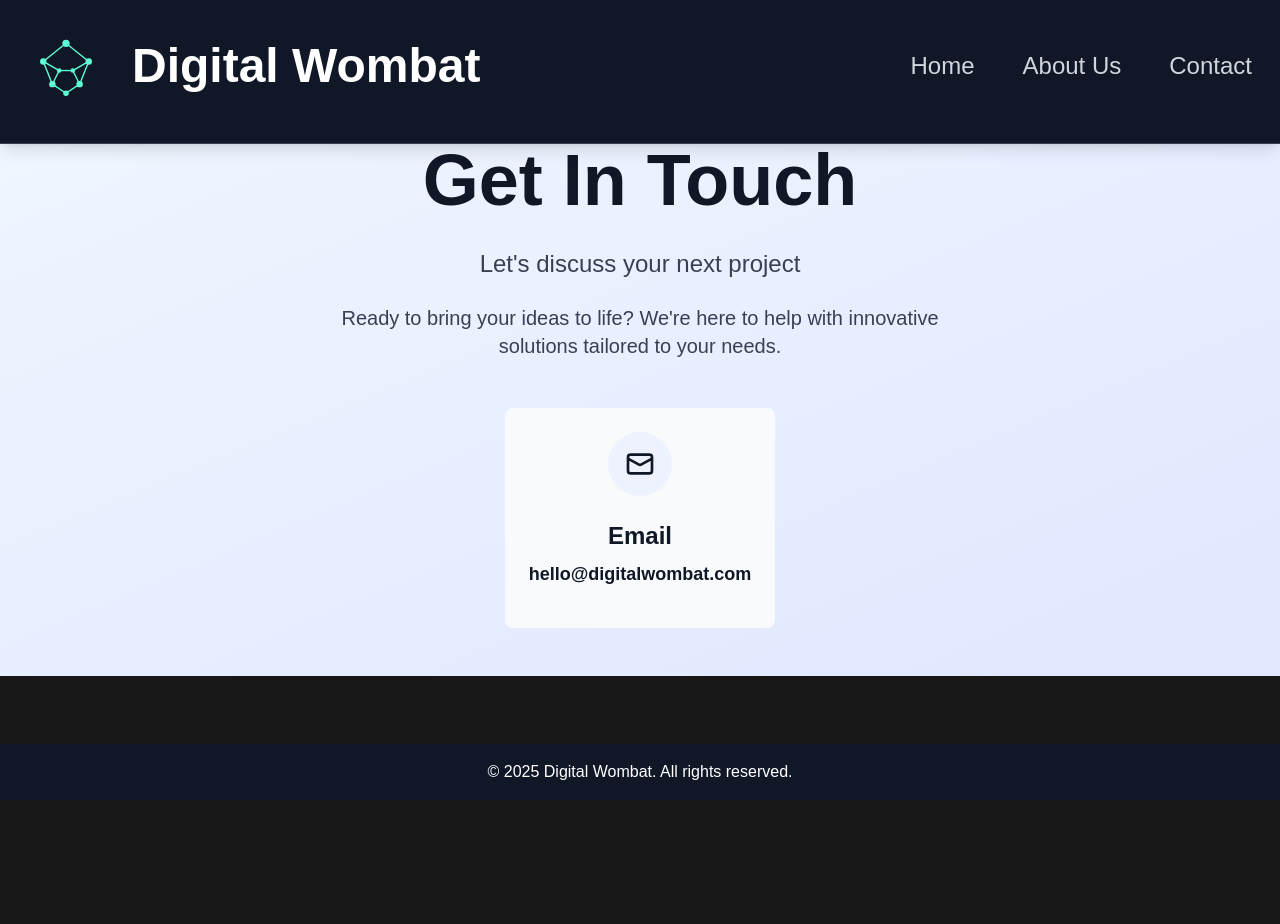
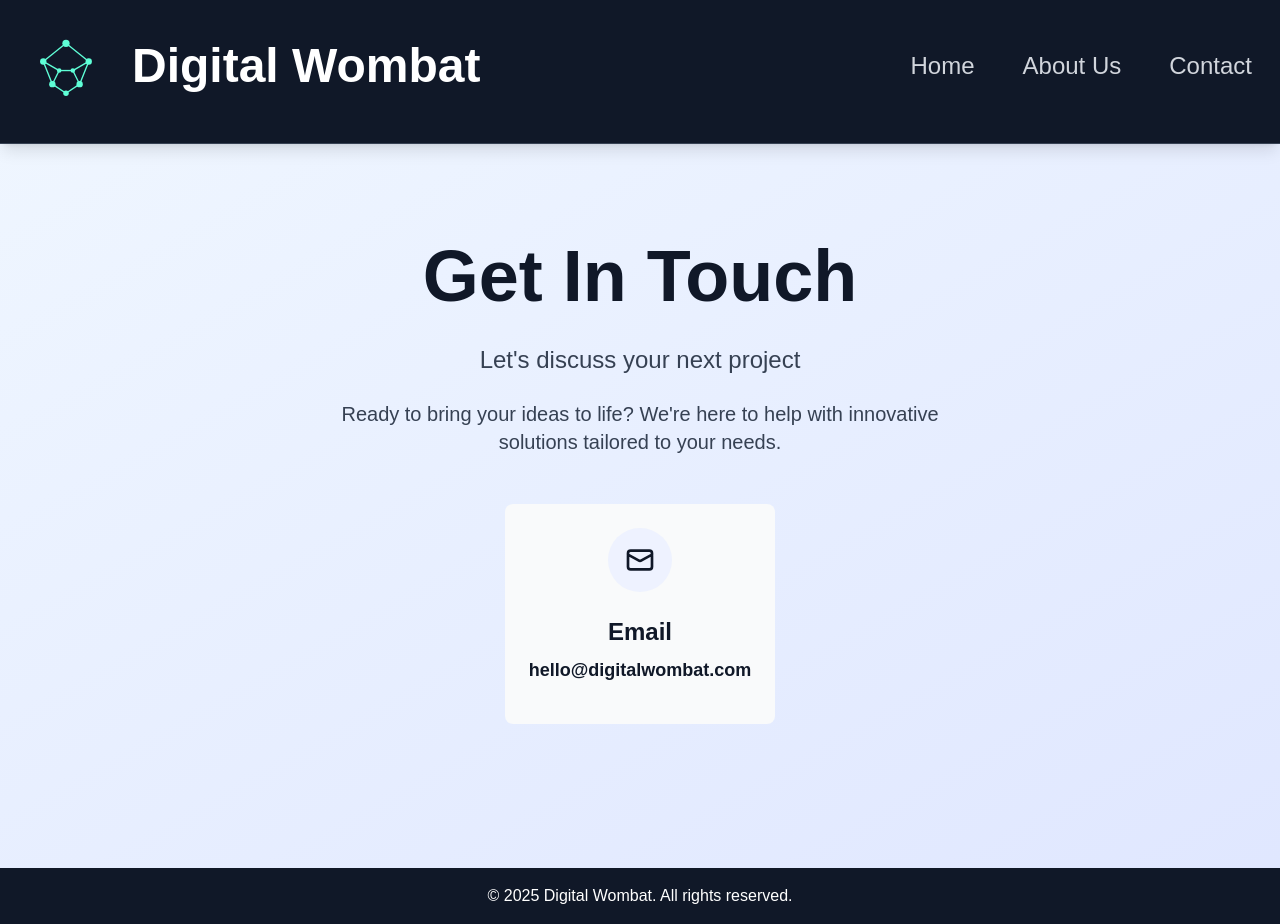
Before and after one commit to absurd-wombat/digital-wombat-website, a Next.js app: page /contact in a window 1280 px wide. Before the commit the page ends 800 px from the top, so only its background shows below. Built offline with nearby package versions, Linux system fonts and the light colour scheme.

Commit message:
improve hero section formatting - text stays in place

```diff
--- a/src/components/sections/HeroSection.tsx
+++ b/src/components/sections/HeroSection.tsx
@@ -28,7 +28,7 @@ export default function HeroSection({
 }: HeroSectionProps) {
   return (
     <section
-      className={`flex flex-col items-center justify-center ${getBackgroundClass(backgroundColor)} min-h-[60vh]`}
+      className={`flex flex-col items-center ${getBackgroundClass(backgroundColor)} min-h-[60vh] py-16 md:py-24`}
     >
       <div
         className={`${getMaxWidthClass(maxWidth)} mx-auto px-6 ${getLayoutClass(layout)}`}
```
